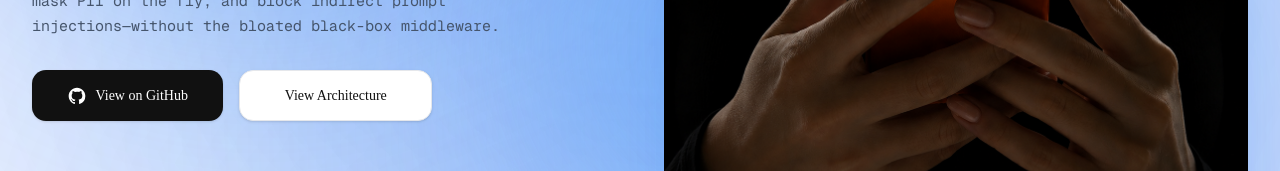
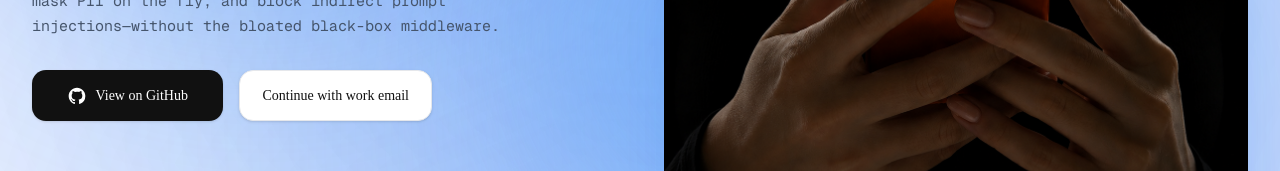
Before and after one commit to aegisora-ai/aegisora.ai, a Next.js app: page / in a window 1280 px wide. Shown: the part 503-674 px from the top of the page. Built offline with nearby package versions, Linux system fonts and the light colour scheme.

Commit message:
update: change button text back to Continue with work email pointing to login

```diff
--- a/components/Hero.tsx
+++ b/components/Hero.tsx
@@ -111,14 +111,14 @@ export default function Hero() {
       <div className="max-w-[1240px] w-full grid grid-cols-1 lg:grid-cols-12 gap-10 lg:gap-12 items-center z-10 mx-auto">
         {/* Sol Sütun: Tipografi ve CTAlar */}
         <div className="lg:col-span-6 flex flex-col items-center lg:items-start text-center lg:text-left w-full">
-          {/* Yeni AppSec Odaklı Vurucu Başlık */}
+          {/* Vurucu Başlık */}
           <h1 className="text-4xl sm:text-5xl lg:text-[4rem] font-serif text-[#111111] leading-[1.08] tracking-tight mb-6">
             Stop Rogue Tool-Calls
             <br />
             <span className="text-[#0066EE]">Before Execution.</span>
           </h1>
 
-          {/* Yeni Alt Metin */}
+          {/* Alt Metin */}
           <p className="text-slate-600 font-mono text-xs sm:text-sm lg:text-[15px] leading-relaxed mb-8 max-w-lg">
             Traditional firewalls can't inspect semantic payloads. Aegisora is
             an open-source, zero-latency proxy layer built for AppSec teams.
@@ -126,7 +126,7 @@ export default function Hero() {
             indirect prompt injections—without the bloated black-box middleware.
           </p>
 
-          {/* Yeni Açık Kaynak / Geliştirici Odaklı Butonlar */}
+          {/* Butonlar */}
           <div className="flex flex-col sm:flex-row gap-4 w-full max-w-[400px]">
             {/* 1. Buton: GitHub Repo Ana Sayfası */}
             <a
@@ -150,15 +150,13 @@ export default function Hero() {
               View on GitHub
             </a>
 
-            {/* 2. Buton: Doğrudan README.md Dosyasına Gider */}
-            <a
-              href="https://github.com/ozereray/aegisora.ai/blob/main/README.md"
-              target="_blank"
-              rel="noopener noreferrer"
+            {/* 2. Buton: Yazısı 'Continue with work email' yapıldı ve /login sayfasına yönlendiriyor */}
+            <Link
+              href="/login"
               className="w-full flex items-center justify-center bg-white text-[#111] py-3.5 px-4 rounded-xl hover:bg-[#f8f9fa] transition-colors text-[14px] font-medium shadow-sm border border-gray-200"
             >
-              View Architecture
-            </a>
+              Continue with work email
+            </Link>
           </div>
         </div>
 
```
